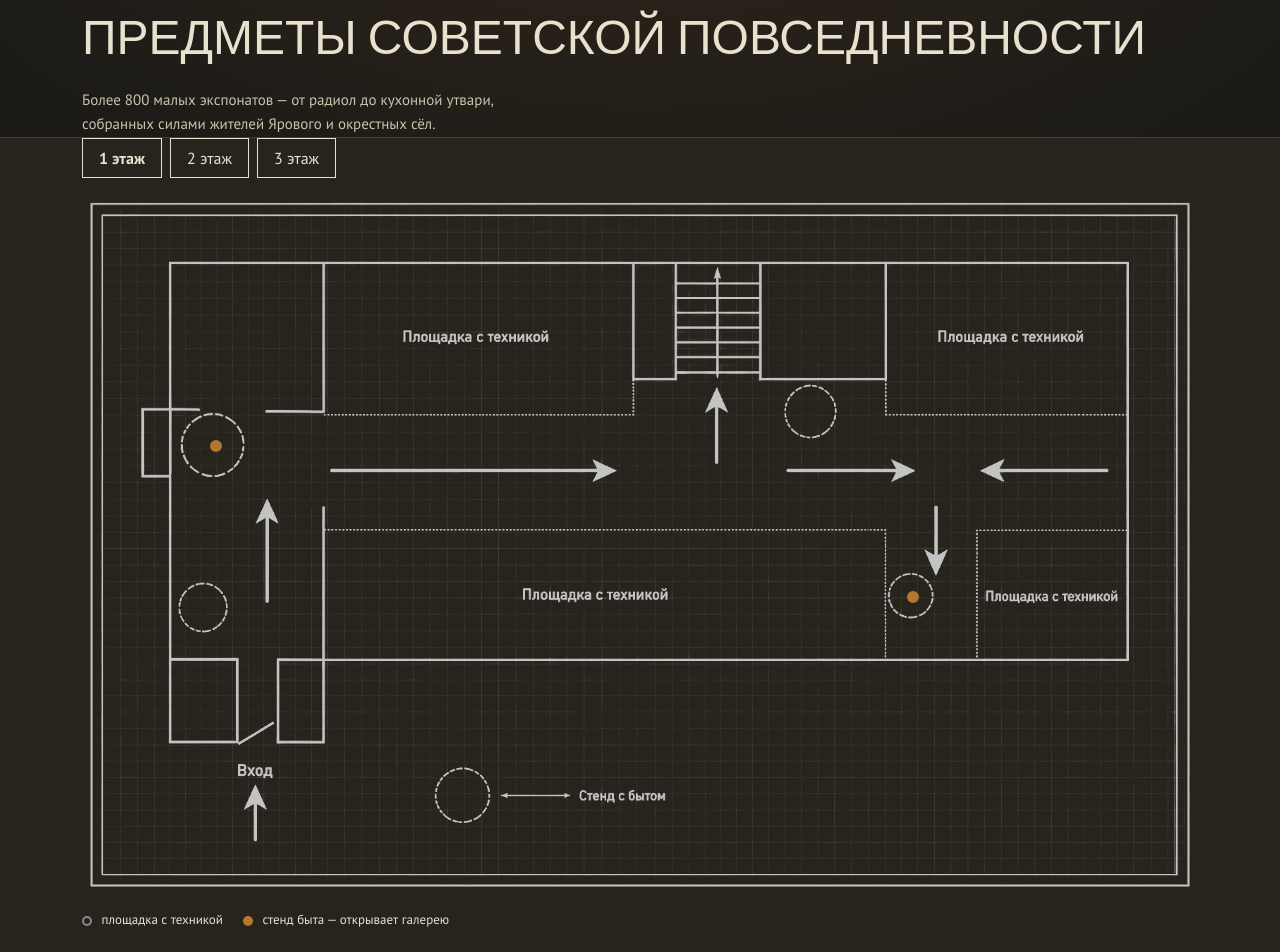
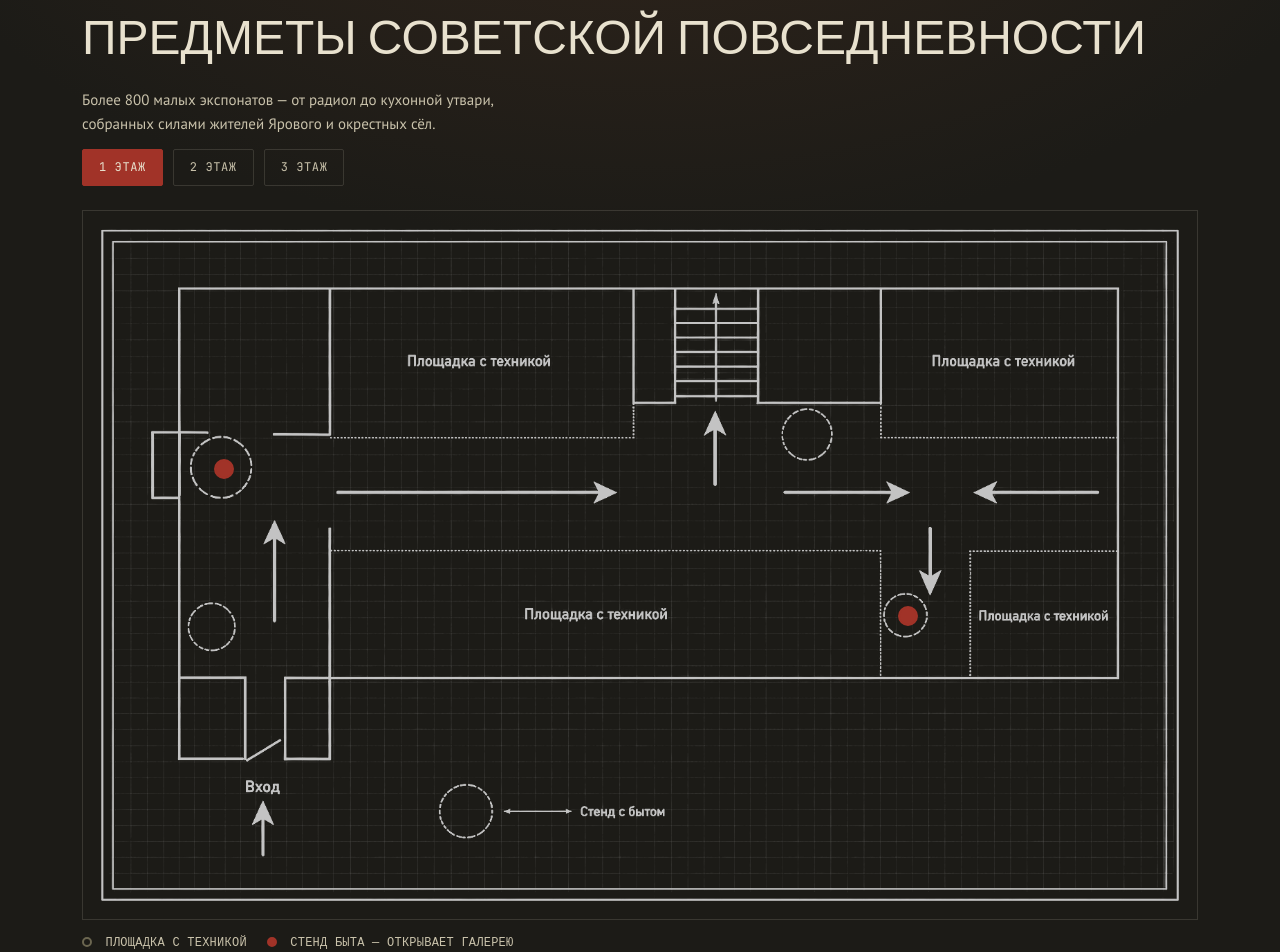
Before and after one commit to znightmaster/museum.nuxt.theme, a Nuxt app: page /byt in a window 1280 px wide. Shown: the part 160-1112 px from the top of the page. Built offline with nearby package versions, Linux system fonts and the light colour scheme.

Commit message:
update background and button

```diff
--- a/app/assets/css/main.css
+++ b/app/assets/css/main.css
@@ -70,7 +70,7 @@
 
   --blueprint-line-1: rgba(33, 29, 22, 0.05);
   --blueprint-line-2: rgba(33, 29, 22, 0.10);
-  --hero-fade-color: #efe4cd;
+  --hero-fade-color: rgba(230, 215, 172, 0.45);
 
   /* контур чертежей (.gaz69, .bm13) — тёмный на светлой "бумаге" */
   --color-outline: 42 38 30; /* #2a261e */
--- a/app/components/BuildingBlueprintMap.vue
+++ b/app/components/BuildingBlueprintMap.vue
@@ -1,20 +1,23 @@
 <template>
   <div class="blueprint-map">
-    <!-- Переключатель этажей -->
-    <div class="floor-switch">
+    <!-- Переключатель этажей: тот же стиль, что и фильтр залов на /exhibits -->
+    <div class="flex flex-wrap gap-2.5 mb-6 mt-3">
       <button
           v-for="floor in floors"
           :key="floor"
-          class="floor-switch__btn"
-          :class="{ 'is-active': activeFloor === floor }"
           type="button"
+          class="font-mono text-[12px] uppercase tracking-wider px-4 py-2 border rounded-sm transition-colors"
+          :class="activeFloor === floor
+            ? 'bg-rust border-rust text-paper'
+            : 'border-hline text-fgdim hover:border-rust hover:text-rust'"
           @click="activeFloor = floor"
       >
         {{ floor }} этаж
       </button>
     </div>
 
-    <!-- Blueprint-план здания: готовое PNG-изображение плана -->
+    <!-- Blueprint-план здания: готовое PNG-изображение плана, в лёгкой рамке как остальные карточки сайта -->
+    <div class="blueprint-map__frame">
       <div class="blueprint-map__stage">
         <img
             :src="resolvedMapImage"
@@ -37,6 +40,7 @@
           >
             <span class="marker__dot" />
           </button>
+        </div>
       </div>
     </div>
 
@@ -167,34 +171,26 @@ function prevPhoto() {
 
 <style scoped>
 /*
-  Компонент не задаёт фон и почти не задаёт цвета —
-  подставьте свои CSS-переменные вместо --bp-* ниже,
-  чтобы карта подхватила стилистику сайта.
+  --bp-* завязаны на реальные переменные темы проекта (main.css),
+  поэтому карта автоматически подхватывает khaki/rust и переключается
+  вместе со светлой/тёмной темой.
 */
 .blueprint-map {
-  --bp-line: var(--color-border, currentColor);
-  --bp-line-strong: var(--color-text, currentColor);
-  --bp-accent-car: var(--color-muted, #8a8a8a);
-  --bp-accent-exhibit: var(--color-accent, #b5772e);
+  --bp-line: var(--color-hline);
+  --bp-line-strong: rgb(var(--color-fg));
+  --bp-accent-car: rgb(var(--color-khaki));
+  --bp-accent-exhibit: rgb(var(--color-rust));
   background: transparent;
 }
 
-.floor-switch {
-  display: flex;
-  gap: 8px;
-  margin-bottom: 16px;
-}
-.floor-switch__btn {
-  padding: 6px 16px;
+/* Лёгкая рамка вокруг плана — как у остальных карточек сайта (border-hline),
+   а не самостоятельный крупный блок. Ширина ограничена, чтобы план не
+   доминировал над остальным контентом раздела. */
+.blueprint-map__frame {
+  max-width: 1180px;
+  margin: 0 auto;
+  padding: 10px;
   border: 1px solid var(--bp-line);
-  background: transparent;
-  color: inherit;
-  font: inherit;
-  cursor: pointer;
-}
-.floor-switch__btn.is-active {
-  border-color: var(--bp-line-strong);
-  font-weight: 600;
 }
 
 .blueprint-map__stage {
@@ -238,6 +234,8 @@ function prevPhoto() {
   display: block;
 }
 .marker--exhibit .marker__dot {
+  width: 20px;   /* например, крупнее */
+  height: 20px;
   border-color: var(--bp-accent-exhibit);
   background: var(--bp-accent-exhibit);
 }
@@ -248,10 +246,14 @@ function prevPhoto() {
 
 .blueprint-map__legend {
   display: flex;
+  flex-wrap: wrap;
   gap: 20px;
   margin-top: 14px;
-  font-size: 13px;
-  color: var(--bp-line);
+  font-family: var(--font-mono, monospace);
+  font-size: 12px;
+  letter-spacing: 0.02em;
+  text-transform: uppercase;
+  color: rgb(var(--color-fgdim));
   align-items: center;
 }
 .blueprint-map__legend .marker__dot {
@@ -281,8 +283,9 @@ function prevPhoto() {
   padding: 16px;
 }
 .gallery-modal {
-  background: var(--color-surface, #fff);
-  color: var(--color-text, #111);
+  background: rgb(var(--color-surface));
+  color: rgb(var(--color-fg));
+  border: 1px solid var(--color-hline);
   max-width: 640px;
   width: 100%;
   padding: 20px;
@@ -300,7 +303,7 @@ function prevPhoto() {
 }
 .gallery-modal__subtitle {
   font-size: 13px;
-  color: var(--color-muted, #777);
+  color: rgb(var(--color-fgdim));
   margin: 4px 0 0;
 }
 .gallery-modal__close {
@@ -316,7 +319,7 @@ function prevPhoto() {
   display: flex;
   align-items: center;
   justify-content: center;
-  background: var(--color-surface-alt, #f3f3f3);
+  background: rgb(var(--color-bg));
   min-height: 280px;
 }
 .gallery-modal__image {
@@ -355,7 +358,7 @@ function prevPhoto() {
   flex: 0 0 auto;
 }
 .gallery-modal__thumb.is-active {
-  border-color: var(--bp-accent-exhibit, #b5772e);
+  border-color: rgb(var(--color-rust));
 }
 .gallery-modal__thumb img {
   width: 64px;
--- a/app/components/VisitSection.vue
+++ b/app/components/VisitSection.vue
@@ -21,9 +21,6 @@ const { themed, themedImgFallback } = useThemedImage()
         <div class="font-mono text-[11.5px] text-rust uppercase tracking-wider mb-2.5">Билеты</div>
         <div class="text-[15.5px]">
           Взрослый — 500 ₽<br />Детский — 400 ₽
-          <small class="block text-fgdim text-[13px] mt-1">
-            Дети до 7 лет — бесплатно. Экскурсия с гидом — +150 ₽ к билету.
-          </small>
         </div>
       </div>
 
--- a/app/pages/byt.vue
+++ b/app/pages/byt.vue
@@ -4,7 +4,7 @@
     title="Предметы советской повседневности"
     description="Более 800 малых экспонатов — от радиол до кухонной утвари, собранных силами жителей Ярового и окрестных сёл."
   />
-  <section class="pb-24 bg-surface border-t border-hline">
+  <section class="pb-24">
     <div class="max-w-[1180px] mx-auto px-8 pt-13">
       <BytSection />
     </div>
--- a/app/pages/news/index.vue
+++ b/app/pages/news/index.vue
@@ -32,7 +32,7 @@ const filteredNews = computed(() => {
   <section class="pb-24">
     <div class="max-w-[1180px] mx-auto px-8">
       <!-- фильтр по категориям -->
-      <div class="flex flex-wrap gap-2.5 mb-12">
+      <div class="flex flex-wrap gap-2.5 mb-12 mt-3">
         <button
           v-for="f in filters"
           :key="f.key"
@@ -42,7 +42,7 @@ const filteredNews = computed(() => {
             'font-mono text-[12px] uppercase tracking-wider px-4 py-2.5 border transition-colors',
             activeCategory === f.key
               ? 'bg-rust border-rust text-paper'
-              : 'border-hline text-fgdim hover:text-fg hover:border-fgdim',
+              : 'border-hline text-fgdim hover:border-rust hover:text-rust',
           ]"
         >
           {{ f.label }}
--- a/nuxt.config.ts
+++ b/nuxt.config.ts
@@ -25,7 +25,7 @@ export default defineNuxtConfig({
       htmlAttrs: {
         lang: 'ru',
       },
-      title: 'Музей советской техники — Яровое',
+      title: 'Музей ретро техники — Яровое',
       link: [
         { rel: 'preconnect', href: 'https://fonts.googleapis.com' },
         {
```
Also changed, not shown: app/components/ExhibitsSection.vue (+14 -31 lines). Lines whose indentation alone changed are shown as unchanged.
